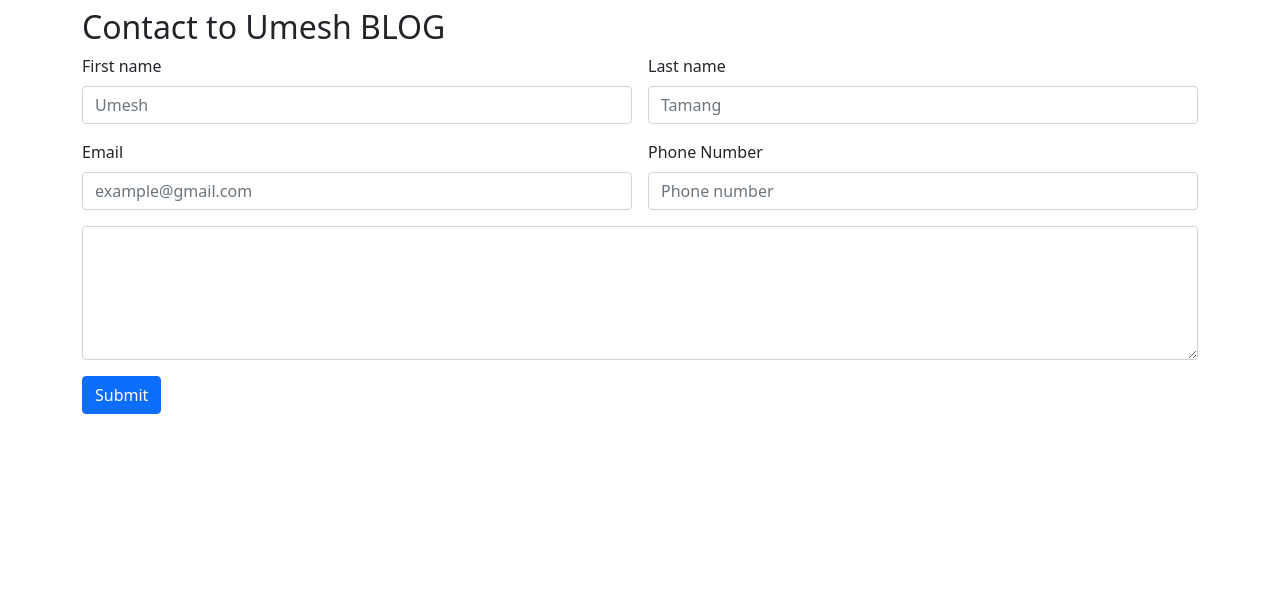
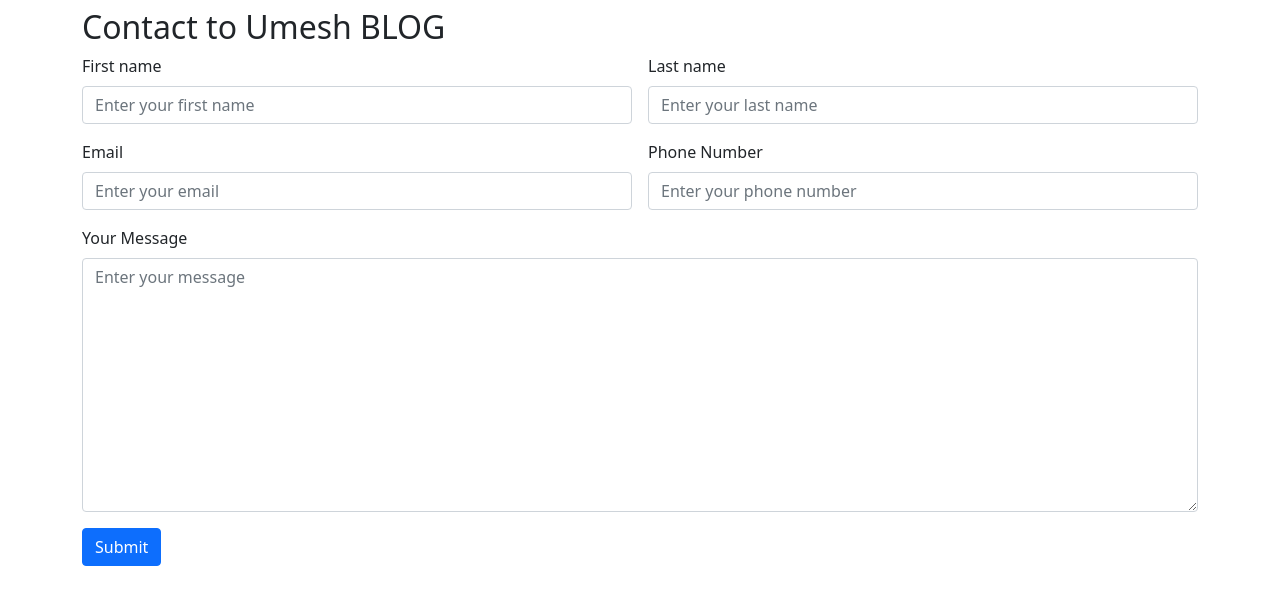
Before and after one commit to UmeshBabu7/BlogRESTAPIs, a Django app: page /contact_us/ in a window 1280 px wide. Shown: the part 56-661 px from the top of the page. Run offline with Django 5.2, Linux system fonts and the light colour scheme.

Commit message:
Contact Form

```diff
--- a/blogproject/blogproject/settings.py
+++ b/blogproject/blogproject/settings.py
@@ -1,6 +1,7 @@
 
 
 from pathlib import Path
+from django.contrib.messages import constants as messages
 
 # Build paths inside the project like this: BASE_DIR / 'subdir'.
 BASE_DIR = Path(__file__).resolve().parent.parent
@@ -126,3 +127,7 @@ STATIC_URL = 'static/'
 # https://docs.djangoproject.com/en/5.1/ref/settings/#default-auto-field
 
 DEFAULT_AUTO_FIELD = 'django.db.models.BigAutoField'
+
+MESSAGE_TAGS = {
+    messages.ERROR: "danger"
+}
--- a/blogproject/main/admin.py
+++ b/blogproject/main/admin.py
@@ -1,7 +1,8 @@
 from django.contrib import admin
-from .models import Blog,BlogComment
+from .models import Blog,BlogComment,Contact
 
 # Register your models here.
 
 admin.site.register(Blog)
 admin.site.register(BlogComment)
+admin.site.register(Contact)
--- /dev/null
+++ b/blogproject/main/forms.py
@@ -0,0 +1,18 @@
+from tkinter import Widget
+from django import forms
+from .models import Contact
+
+class ContactForm(forms.ModelForm):
+    class Meta:
+        model = Contact
+        fields = "__all__"
+        # fields = ("first_name", "last_name", "e_mail")
+        # exclude = ("first_name",)
+
+        widgets = {
+            "first_name": forms.TextInput(attrs={'class': 'form-control', 'placeholder': 'Enter your first name'}),
+            "last_name": forms.TextInput(attrs={'class': 'form-control', 'placeholder': 'Enter your last name'}),
+            "e_mail": forms.EmailInput(attrs={'class': 'form-control', 'placeholder': 'Enter your email'}),
+            "phone_number": forms.NumberInput(attrs={'class': 'form-control', 'placeholder': 'Enter your phone number'}),
+            "contact_message": forms.Textarea(attrs={'class': 'form-control', 'placeholder': 'Enter your message'})
+        }
--- a/blogproject/main/models.py
+++ b/blogproject/main/models.py
@@ -29,3 +29,13 @@ class BlogComment(models.Model):
 
     def __str__(self):
         return str(self.blog)
+
+
+
+class Contact(models.Model):
+    first_name = models.CharField(max_length=200)
+    last_name = models.CharField(max_length=200)
+    e_mail = models.EmailField(max_length=250)
+    phone_number = models.IntegerField()
+    contact_message = models.TextField()
+    timestamp = models.DateTimeField(auto_now_add=True, blank=True)
--- a/blogproject/main/views.py
+++ b/blogproject/main/views.py
@@ -1,6 +1,8 @@
-from django.shortcuts import render
+from django.shortcuts import render,redirect
 from django.http import HttpResponse
-from .models import Blog,BlogComment
+from .models import Blog,BlogComment,Contact
+from .forms import ContactForm
+from django.contrib import messages
 
 # Create your views here.
 
@@ -31,4 +33,12 @@ def profile(request):
 
 
 def contactUs(request):
-    return render(request, "contact_us.html")
+    form = ContactForm()
+    if request.method == "POST":
+        form = ContactForm(request.POST)
+        if form.is_valid():
+            form.save()
+            messages.success(request, "your form is submitted successfully")
+    else:
+        form = ContactForm()
+    return render(request, "contact_us.html", {"form": form})
--- a/blogproject/templates/base.html
+++ b/blogproject/templates/base.html
@@ -14,6 +14,13 @@
 
         <div class="container my-2">
 
+            {% for message in messages %}
+            <div class="alert alert-{{message.tags}} alert-dismissible fade show" role="alert">
+                <strong>Message: </strong> {{message}}
+                <button type="button" class="btn-close" data-bs-dismiss="alert" aria-label="Close"></button>
+            </div>
+        {% endfor %}
+
         {% block content %}
 
         {% endblock content %}
--- a/blogproject/templates/contact_us.html
+++ b/blogproject/templates/contact_us.html
@@ -3,26 +3,27 @@
 {% block content %}
 
 <h2>Contact to Umesh BLOG</h2>
-
-<form class="row g-3">
+<form class="row g-3" method="post">
+    {% csrf_token %}
     <div class="col-md-6">
         <label for="fname" class="form-label">First name</label>
-        <input type="text" class="form-control" id="fname" placeholder="Umesh">
+        {{form.first_name}}
     </div>
     <div class="col-md-6">
         <label for="lname" class="form-label">Last name</label>
-        <input type="text" class="form-control" id="lname" placeholder="Tamang">
+        {{form.last_name}}
     </div>
     <div class="col-md-6">
         <label for="emailid" class="form-label">Email</label>
-        <input type="email" class="form-control" id="emailid" placeholder="example@gmail.com">
+        {{form.e_mail}}
     </div>
     <div class="col-md-6">
         <label for="phone" class="form-label">Phone Number</label>
-        <input type="number" class="form-control" id="phone" placeholder="Phone number">
+        {{form.phone_number}}
     </div>
     <div class="col-12">
-        <textarea class="form-control" name="" id="" cols="30" rows="5"></textarea>
+        <label for="phone" class="form-label">Your Message</label>
+        {{form.contact_message}}
     </div>
     <div class="col-12">
         <button type="submit" class="btn btn-primary">Submit</button>
```
Also changed, not shown: blogproject/main/migrations/0003_contact.py (added).
